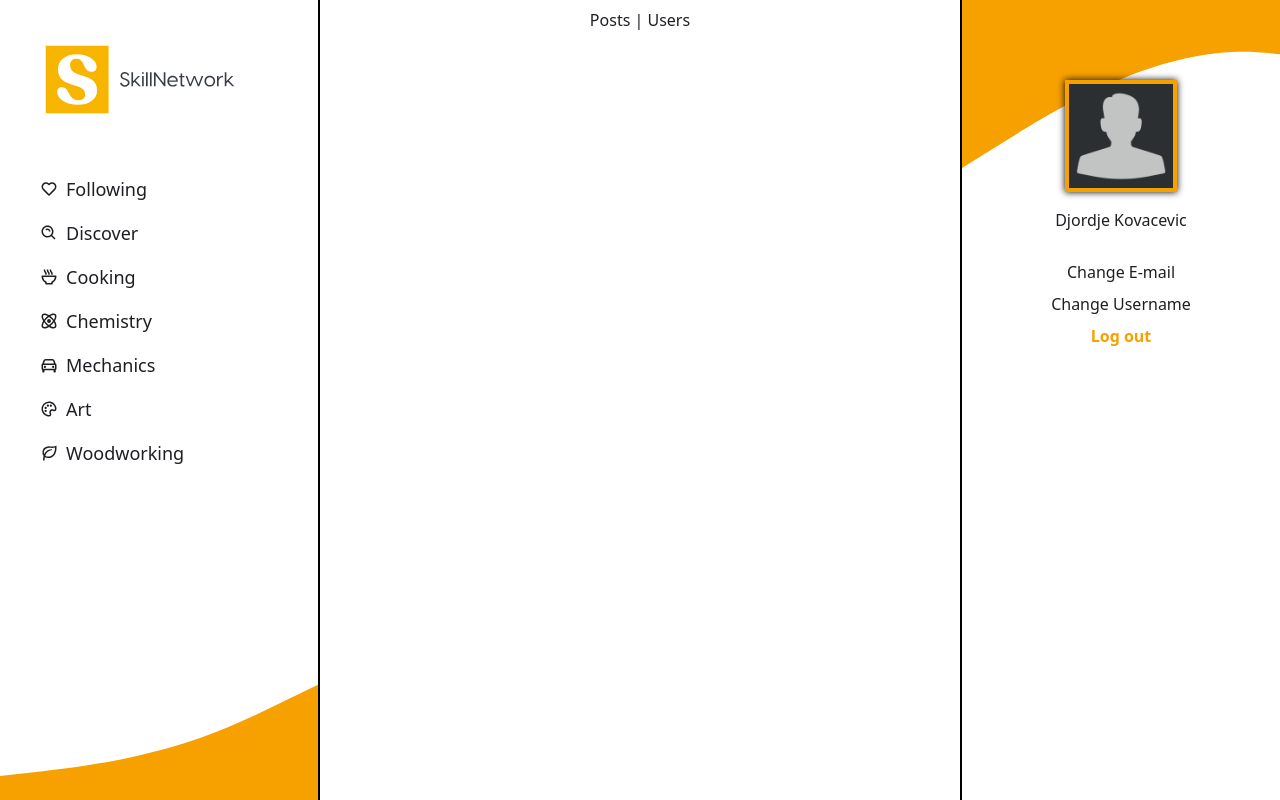
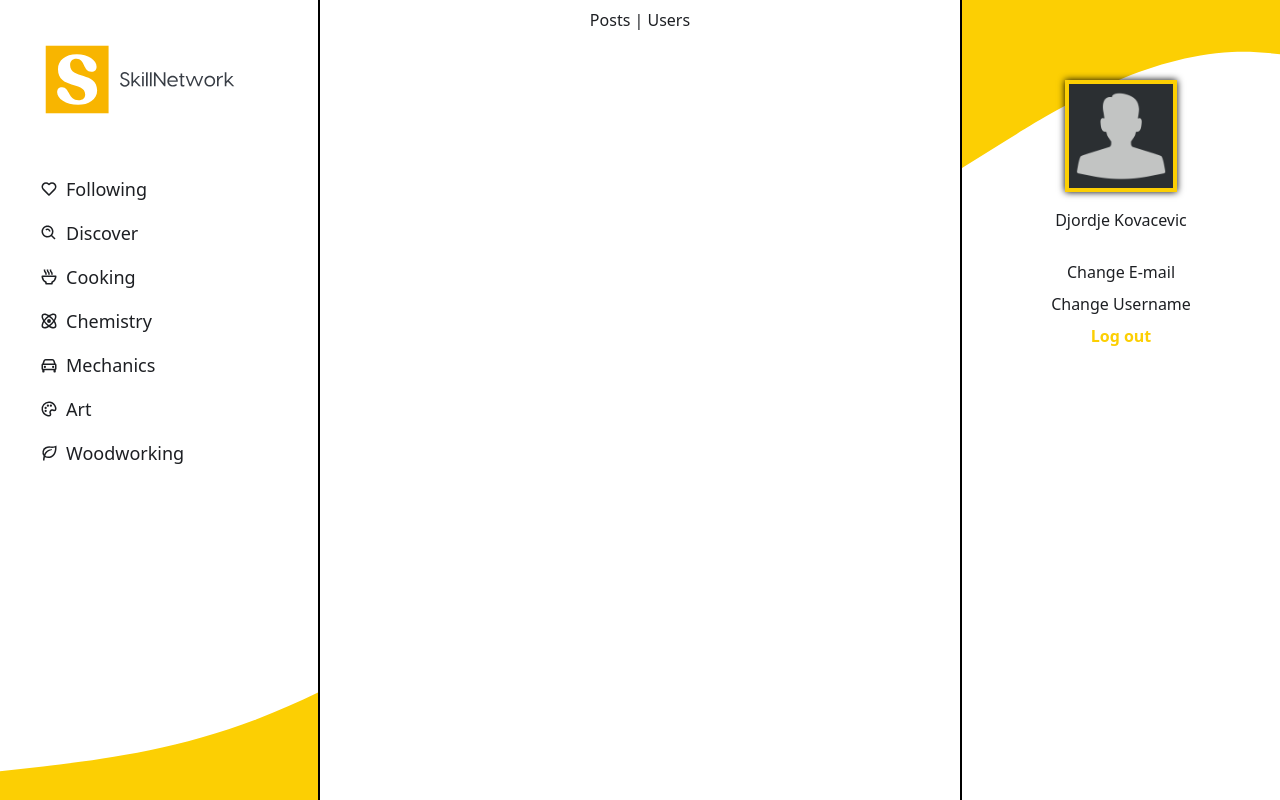
Before and after one commit to KDjole/SkillNetwork, a React (Vite) app: page / in a window 1280 px wide. Built offline with nearby package versions, Linux system fonts and the light colour scheme.

Commit message:
Changed color palette and wave size.

```diff
--- a/src/Components/UI/Wave.jsx
+++ b/src/Components/UI/Wave.jsx
@@ -5,10 +5,10 @@ export default function Wave({ side }) {
       <svg
         xmlns="http://www.w3.org/2000/svg"
         viewBox="0 0 1440 320"
-        className="absolute left-0 bottom-0 h-60 z-minus"
+        className="absolute left-0 bottom-0 h-72 z-minus"
       >
         <path
-          fill="#f7a100"
+          fill="#fccf03"
           fillOpacity="1"
           d="M0,288L48,282.7C96,277,192,267,288,229.3C384,192,480,128,576,112C672,96,768,128,864,165.3C960,203,1056,245,1152,234.7C1248,224,1344,160,1392,128L1440,96L1440,320L1392,320C1344,320,1248,320,1152,320C1056,320,960,320,864,320C768,320,672,320,576,320C480,320,384,320,288,320C192,320,96,320,48,320L0,320Z"
         ></path>
@@ -23,7 +23,7 @@ export default function Wave({ side }) {
         className="absolute top-0 left-0 h-60 z-minus"
       >
         <path
-          fill="#f7a100"
+          fill="#fccf03"
           fillOpacity="1"
           d="M0,224L60,186.7C120,149,240,75,360,69.3C480,64,600,128,720,154.7C840,181,960,171,1080,138.7C1200,107,1320,53,1380,26.7L1440,0L1440,0L1380,0C1320,0,1200,0,1080,0C960,0,840,0,720,0C600,0,480,0,360,0C240,0,120,0,60,0L0,0Z"
         ></path>
--- a/tailwind.config.js
+++ b/tailwind.config.js
@@ -5,7 +5,7 @@ export default {
     extend: {
       colors: {
         myGray: "#1d1f23",
-        myYellow: "#f7a100",
+        myYellow: "#fccf03",
       },
       zIndex: {
         minus: "-1",
```
